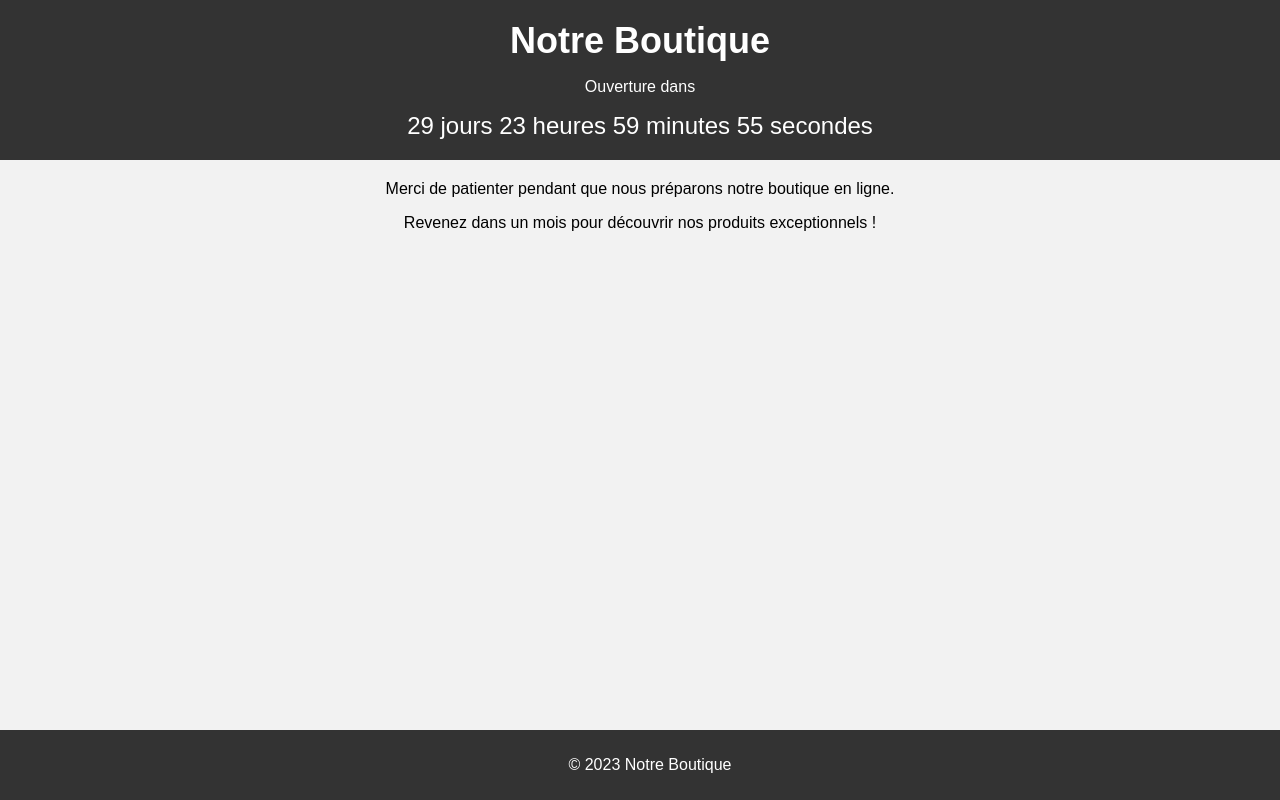
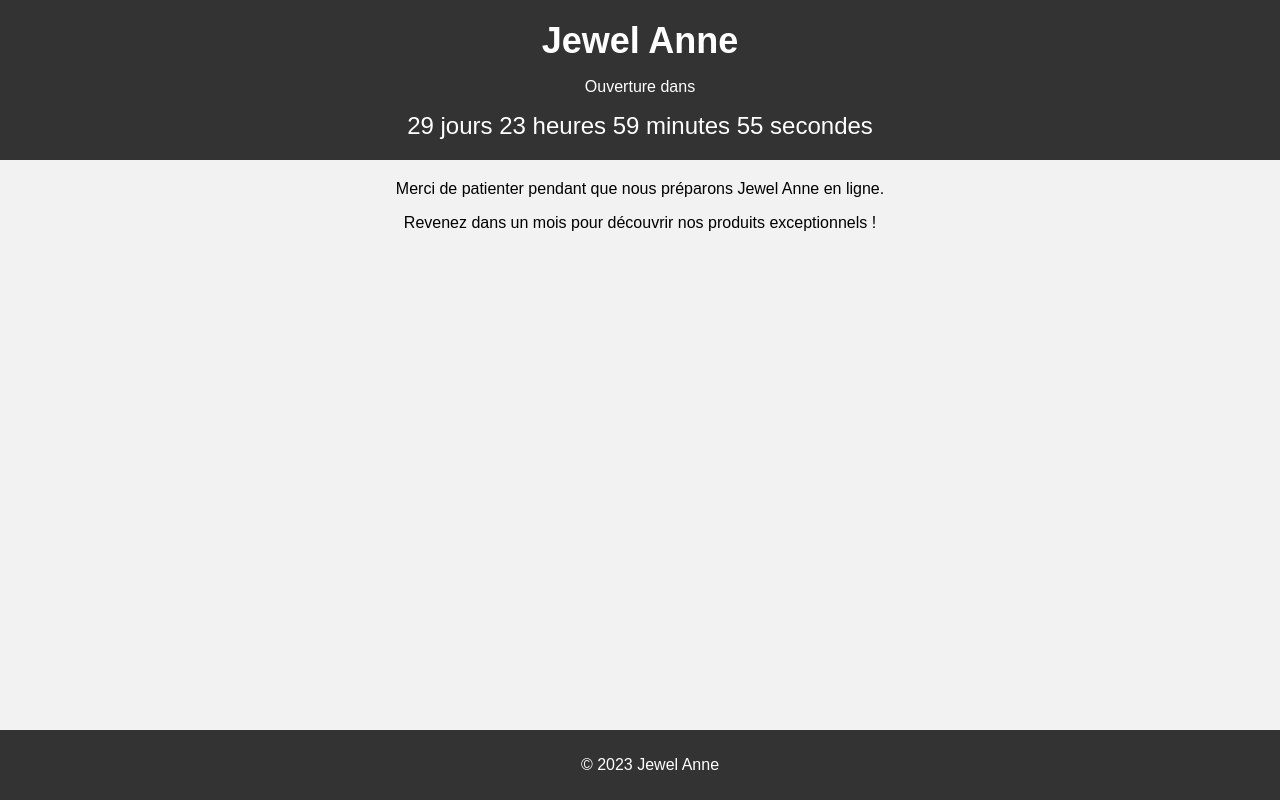
Before and after one commit to nfcpsnbourgeois/countdown, a plain HTML site: page index.html in a window 1280 px wide. Drawn offline with Linux system fonts and the light colour scheme.

Commit message:
Update index.html

```diff
--- a/index.html
+++ b/index.html
@@ -58,7 +58,7 @@
 </head>
 <body>
     <header>
-        <h1>Notre Boutique</h1>
+        <h1>Jewel Anne</h1>
         <p>Ouverture dans</p>
         <div class="countdown">
             <span id="days">30</span> jours
@@ -68,11 +68,11 @@
         </div>
     </header>
     <main>
-        <p>Merci de patienter pendant que nous préparons notre boutique en ligne.</p>
+        <p>Merci de patienter pendant que nous préparons Jewel Anne en ligne.</p>
         <p>Revenez dans un mois pour découvrir nos produits exceptionnels !</p>
     </main>
     <footer>
-        <p>&copy; 2023 Notre Boutique</p>
+        <p>&copy; 2023 Jewel Anne</p>
     </footer>
     <script>
         // Date de l'ouverture de la boutique (dans un mois)
```
